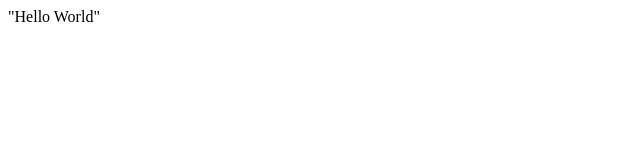
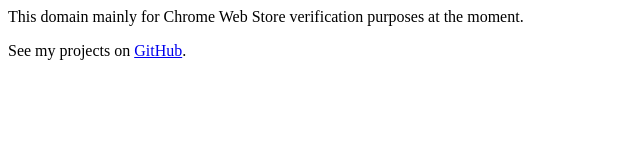
Before and after one commit to clentner/clentner.github.io, a plain HTML site: page index.html in a window 1280 px wide. Shown: the whole page, without its empty margins (0-640 px from the left). Drawn offline with Linux system fonts and the light colour scheme.

Commit message:
Add link back to github for now

```diff
--- a/index.html
+++ b/index.html
@@ -1 +1,3 @@
-"Hello World"
+<p>This domain mainly for Chrome Web Store verification purposes at the moment.</p>
+
+<p>See my projects on <a href="https://github.com/clentner">GitHub</a>.</p>
```
